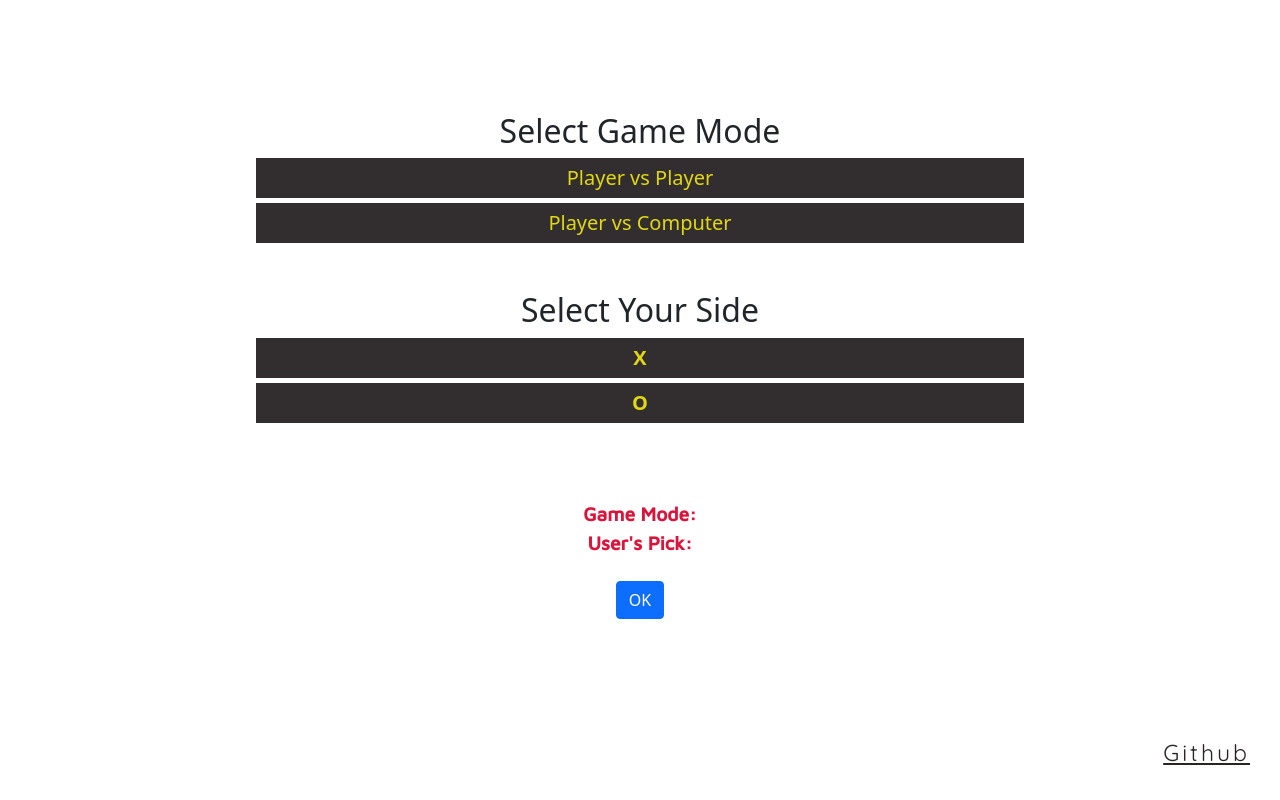
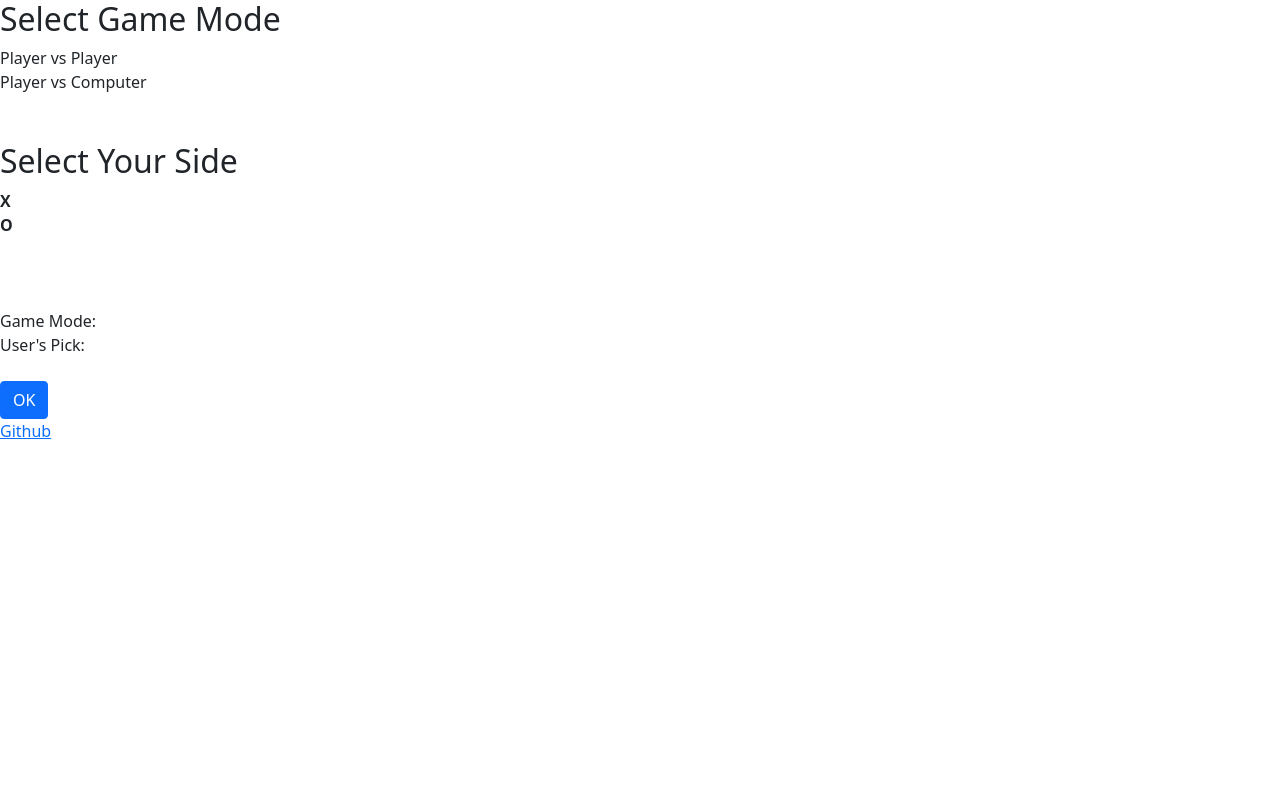
Before and after one commit to DrShahinstein/tic-tac-toe, a React (Create React App) app: page / in a window 1280 px wide. Built offline with nearby package versions, Linux system fonts and the light colour scheme.

Commit message:
Move the content to App.css

```diff
--- a/src/index.css
+++ b/src/index.css
@@ -1,6 +1,3 @@
-@import url("https://fonts.googleapis.com/css2?family=Maven+Pro:wght@500&display=swap");
-@import url("https://fonts.googleapis.com/css2?family=Quicksand:wght@300;400&display=swap");
-
 body {
   margin: 0;
   font-family: -apple-system, BlinkMacSystemFont, "Segoe UI", "Roboto", "Oxygen",
@@ -9,56 +6,3 @@ body {
   -webkit-font-smoothing: antialiased;
   -moz-osx-font-smoothing: grayscale;
 }
-
-#board {
-  display: grid;
-  grid-template-columns: repeat(3, auto);
-  width: 306px;
-  margin: 16rem auto 0 auto;
-}
-
-#settings-gui {
-  width: 60%;
-  height: auto;
-  margin-top: 7rem;
-  margin-left: auto;
-  margin-right: auto;
-  text-align: center;
-}
-
-.option {
-  width: 100%;
-  margin-bottom: 5px;
-  padding: 5px;
-  background-color: #322e2f;
-  color: #e2d810;
-  font-size: 20px;
-  cursor: pointer;
-}
-
-.option:hover {
-  opacity: 0.9;
-}
-
-.theme-switcher {
-  position: absolute;
-  top: 1rem;
-  right: 1rem;
-}
-
-.setting-info {
-  font-size: larger;
-  font-weight: bold;
-  color: crimson;
-  font-family: "Maven Pro", sans-serif;
-}
-
-.github-link {
-  position: absolute;
-  right: 30px;
-  bottom: 30px;
-  letter-spacing: 3px;
-  font-family: "Quicksand", sans-serif;
-  font-size: 23px;
-  color: #2b2424;
-}
```
